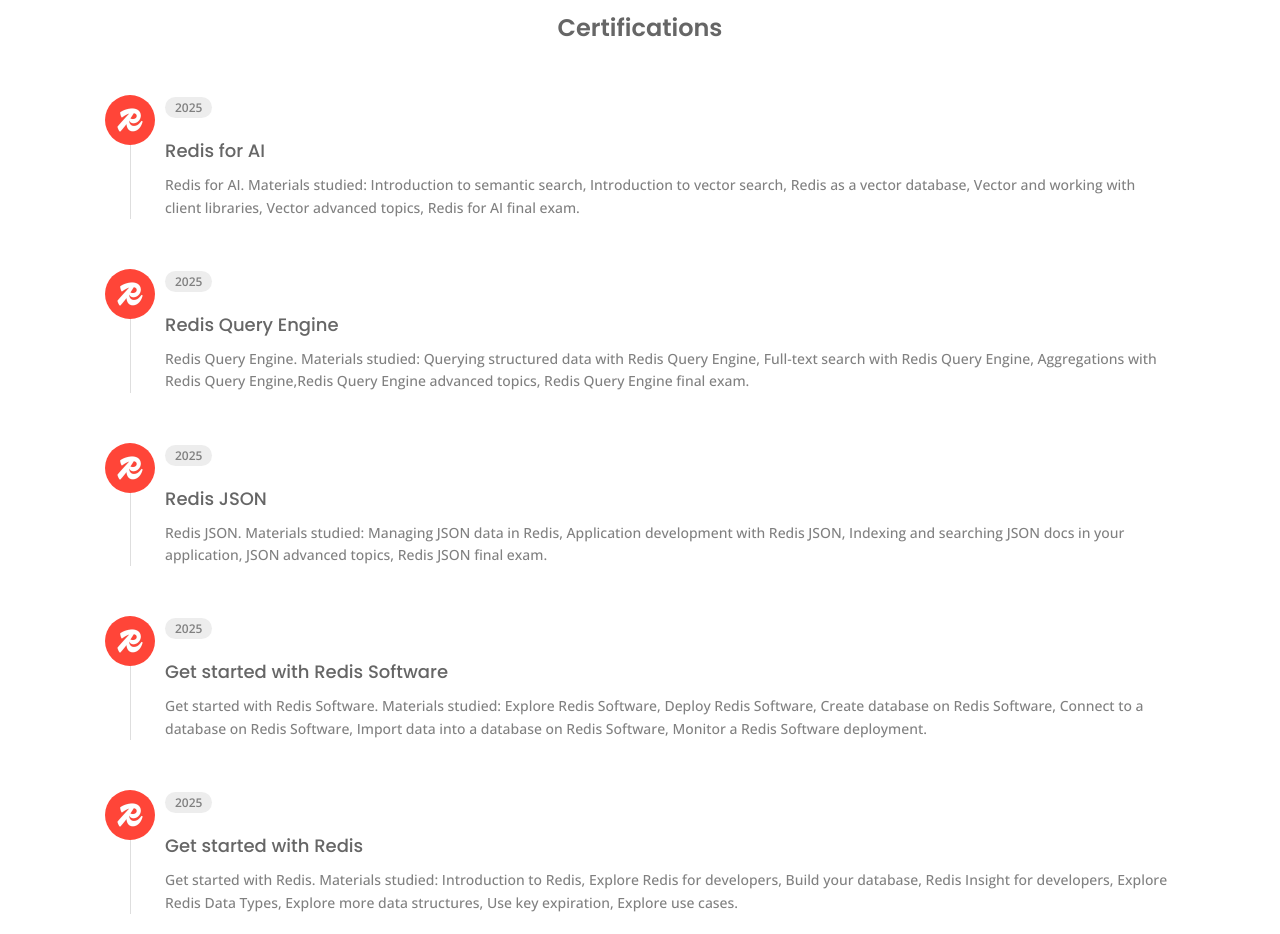
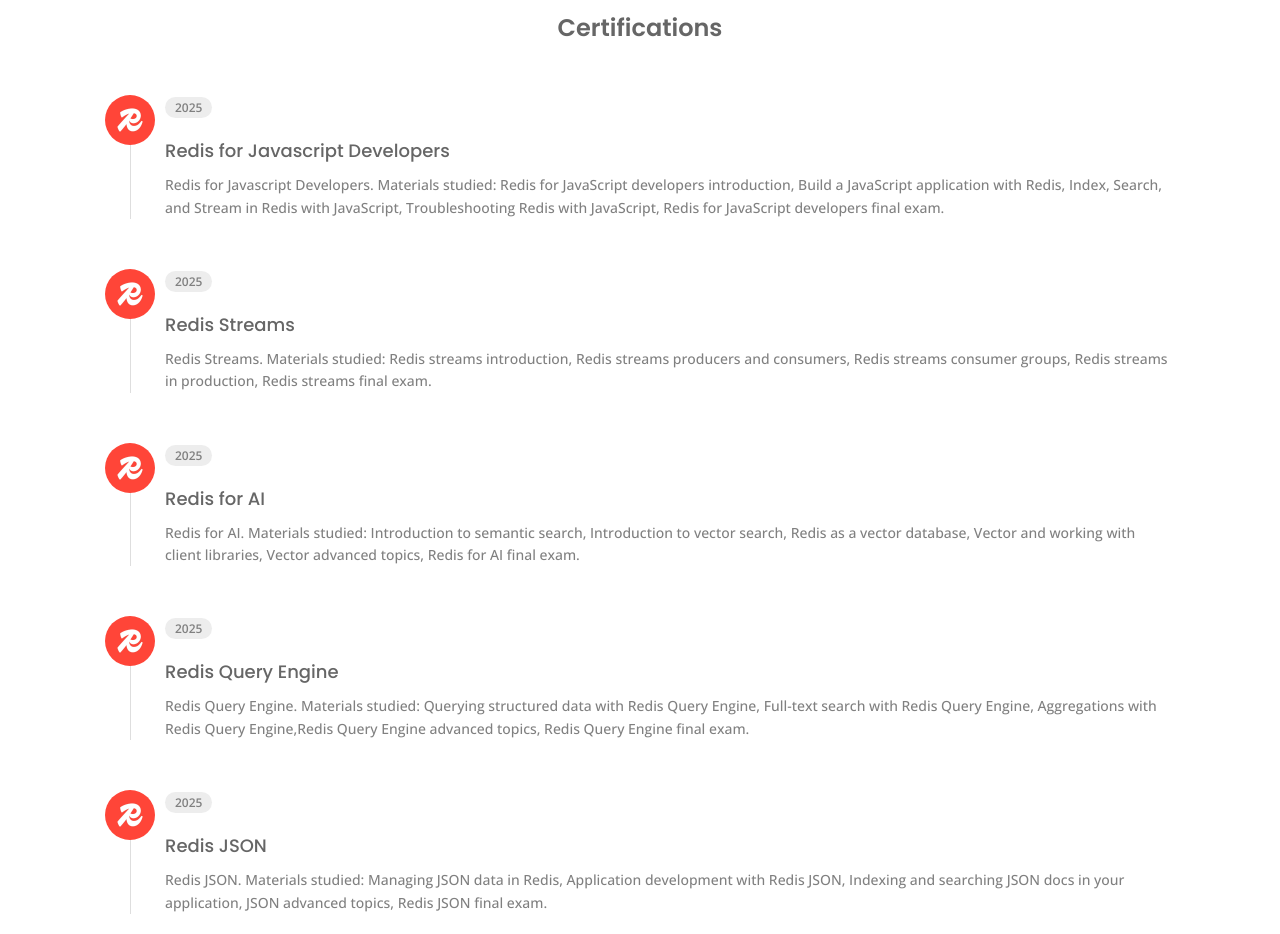
Before and after one commit to abdaziznet/vite-react-portfolio, a React (Vite) app: page /about in a window 1280 px wide. Shown: the part 1620-2554 px from the top of the page. Built offline with nearby package versions, Linux system fonts and the light colour scheme.

Commit message:
penambahan serfikat redis for javascipt developers

```diff
--- a/src/data.jsx
+++ b/src/data.jsx
@@ -453,6 +453,22 @@
     desc: "Redis for AI. Materials studied: Introduction to semantic search, Introduction to vector search, Redis as a vector database, Vector and working with client libraries, Vector advanced topics, Redis for AI final exam.",
     date: "2025",
     url: "https://www.credential.net/08c98a82-95b6-4c49-91e1-285aeb2e4ed8?username=abdaziz",
+  },
+  {
+    id: 25,
+    img: CertRedis,
+    title: "Redis Streams",
+    desc: "Redis Streams. Materials studied: Redis streams introduction, Redis streams producers and consumers, Redis streams consumer groups, Redis streams in production, Redis streams final exam.",
+    date: "2025",
+    url: "https://www.credential.net/23479bff-08c9-481f-8022-7aeca9187703?username=abdaziz",
+  },
+  {
+    id: 26,
+    img: CertRedis,
+    title: "Redis for Javascript Developers",
+    desc: "Redis for Javascript Developers. Materials studied: Redis for JavaScript developers introduction, Build a JavaScript application with Redis, Index, Search, and Stream in Redis with JavaScript, Troubleshooting Redis with JavaScript, Redis for JavaScript developers final exam.",
+    date: "2025",
+    url: "https://www.credential.net/46393de4-7d90-428b-90b7-0fa1f1a1fe8a?username=abdaziz",
   },
 ];
 
```
